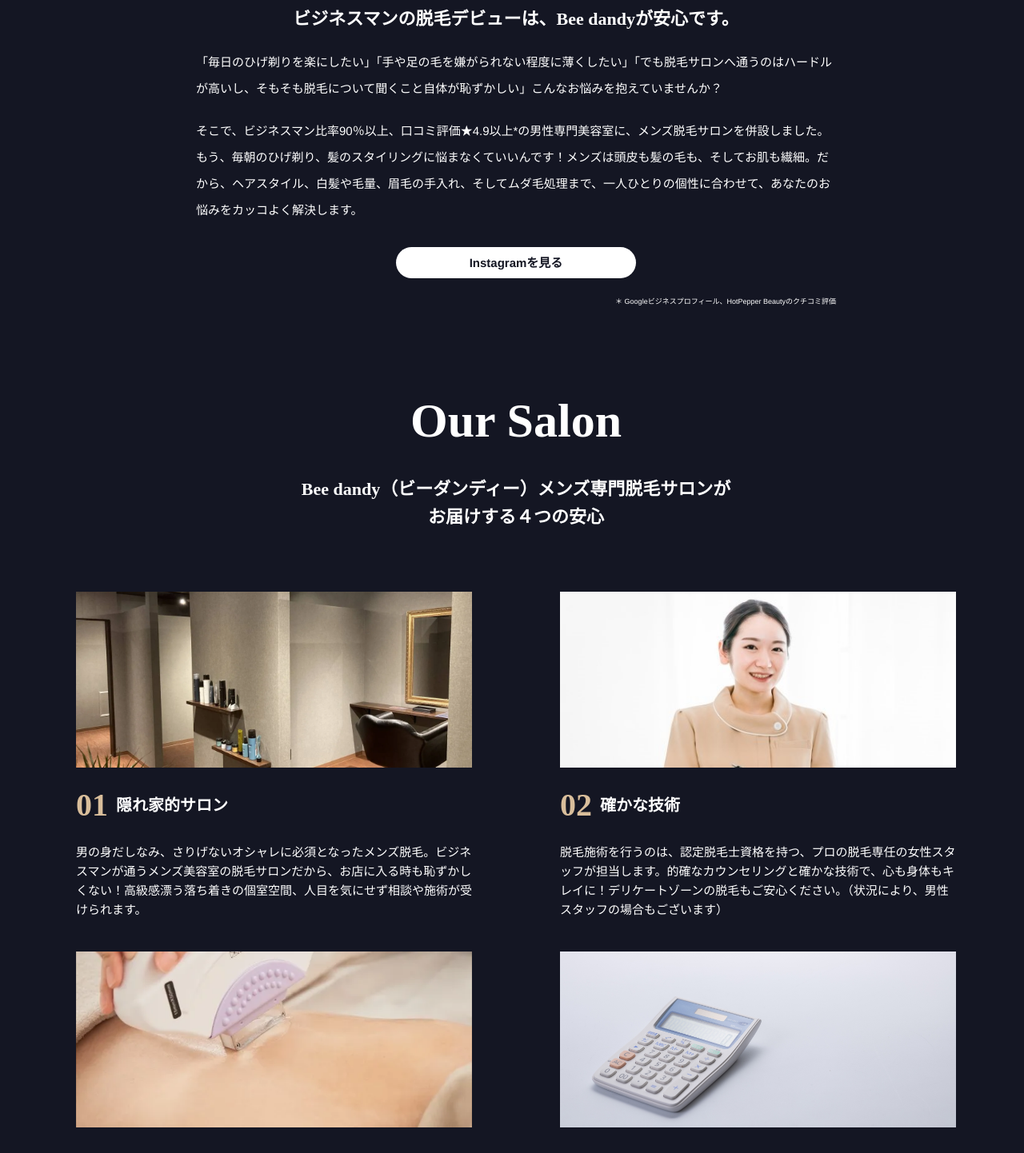
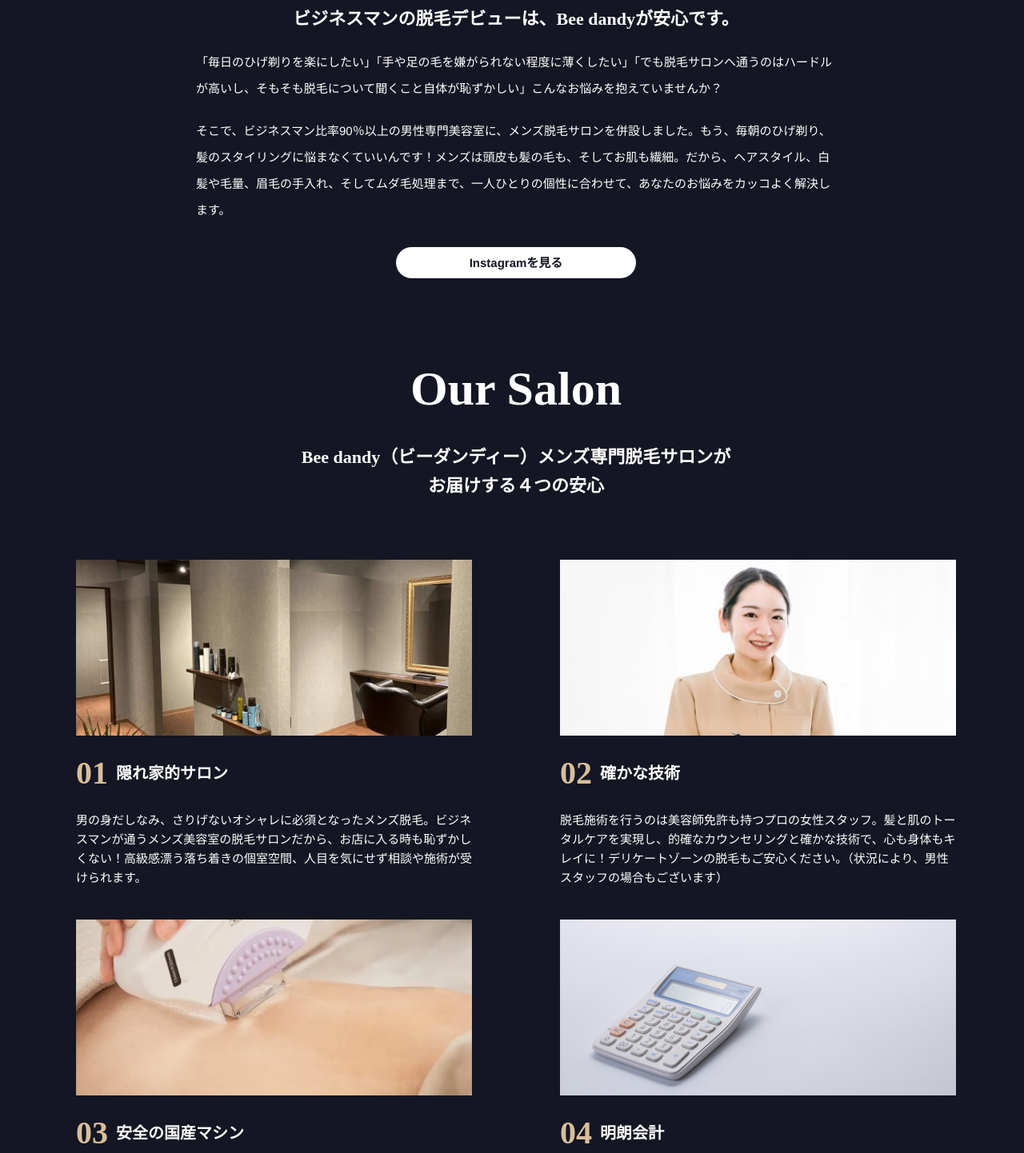
Before and after one commit to kamy0042/bee_group_web, a Next.js app: page /waxing in a window 1280 px wide. Shown: the part 802-2244 px from the top of the page at 80% size. Built offline with nearby package versions, Linux system fonts and the light colour scheme.

Commit message:
脱毛ページ更新

```diff
--- a/pages/waxing/index.tsx
+++ b/pages/waxing/index.tsx
@@ -57,13 +57,12 @@
             </p>
             <div className={styles.concept_textArea}>
               <p>「毎日のひげ剃りを楽にしたい」「手や足の毛を嫌がられない程度に薄くしたい」「でも脱毛サロンへ通うのはハードルが高いし、そもそも脱毛について聞くこと自体が恥ずかしい」こんなお悩みを抱えていませんか？</p>
-              <p>そこで、ビジネスマン比率90％以上、口コミ評価★4.9以上*の男性専門美容室に、メンズ脱毛サロンを併設しました。もう、毎朝のひげ剃り、髪のスタイリングに悩まなくていいんです！メンズは頭皮も髪の毛も、そしてお肌も繊細。だから、ヘアスタイル、白髪や毛量、眉毛の手入れ、そしてムダ毛処理まで、一人ひとりの個性に合わせて、あなたのお悩みをカッコよく解決します。</p>
+              <p>そこで、ビジネスマン比率90％以上の男性専門美容室に、メンズ脱毛サロンを併設しました。もう、毎朝のひげ剃り、髪のスタイリングに悩まなくていいんです！メンズは頭皮も髪の毛も、そしてお肌も繊細。だから、ヘアスタイル、白髪や毛量、眉毛の手入れ、そしてムダ毛処理まで、一人ひとりの個性に合わせて、あなたのお悩みをカッコよく解決します。</p>
               <div>
                 <div className={utilStyles.linkButton}>
                   <a href='https://instagram.com/beedandy_epilation_official?igshid=NTc4MTIwNjQ2YQ==' target='_blank' rel="noreferrer">Instagramを見る</a>
                 </div>
               </div>
-              <p className={styles.sub}>＊ Googleビジネスプロフィール、HotPepper Beautyのクチコミ評価</p>
             </div>
           </section>
           <section className={`${styles.section}`}>
@@ -93,7 +92,7 @@
                   <img alt="認定脱毛士資格を持つ女性スタッフ" src="/img/waxing/waxing_specialist.jpg" />
                 </dd>
                 <dd className={styles.salesPoint_text}>
-                  脱毛施術を行うのは、認定脱毛士資格を持つ、プロの脱毛専任の女性スタッフが担当します。的確なカウンセリングと確かな技術で、心も身体もキレイに！デリケートゾーンの脱毛もご安心ください。（状況により、男性スタッフの場合もございます）
+                  脱毛施術を行うのは美容師免許も持つプロの女性スタッフ。髪と肌のトータルケアを実現し、的確なカウンセリングと確かな技術で、心も身体もキレイに！デリケートゾーンの脱毛もご安心ください。（状況により、男性スタッフの場合もございます）
                 </dd>
               </div>
                 <div className={styles.salesPoint}>
@@ -321,7 +320,7 @@
                 </dt>
                 <dd className={styles.faq_body}>
                   <p>
-                    女性の脱毛専門スタッフがおります。認定脱毛士資格を持っており、男性の生理現象は起こり得るものであると医学的に理解していますので、特に取り乱すようなことはございません。デリケートゾーンの脱毛もご安心ください。状況により、男性スタッフも担当させていただく場合がございます。
+                    女性の脱毛施術スタッフがおります。男性の生理現象は起こり得るものであると医学的に理解していますので、特に取り乱すようなことはございません。デリケートゾーンの脱毛もご安心ください。状況により、男性スタッフも担当させていただく場合がございます。
                   </p>
                 </dd>
 
```
